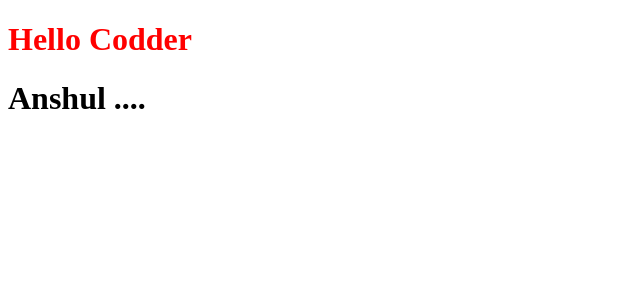
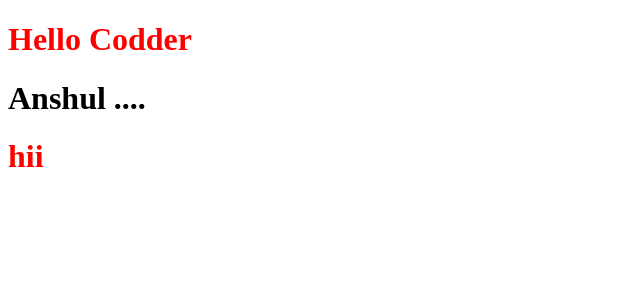
Before and after one commit to Suhag2001/Angular-Practice, an Angular app: page / in a window 1280 px wide. Shown: the top 300 px of the page, without its empty margins (0-640 px from the left). Built offline with nearby package versions, Linux system fonts and the light colour scheme.

Commit message:
commponent changes

```diff
--- a/src/app/app.component.html
+++ b/src/app/app.component.html
@@ -1,3 +1,5 @@
 <h1>Hello {{title}}</h1>
 
 <app-nav></app-nav>
+
+<h1>hii</h1>
```
